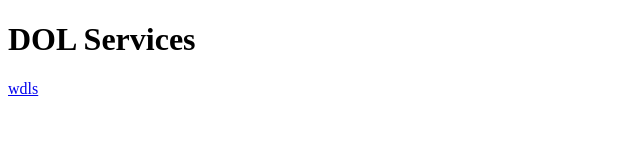
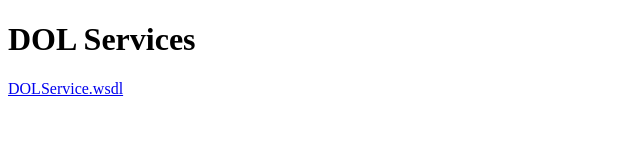
Before and after one commit to brianjosephwalters/DOLServices, a plain HTML site: page web/index.html in a window 1280 px wide. Shown: the whole page, without its empty margins (0-640 px from the left). Drawn offline with Linux system fonts and the light colour scheme.

Commit message:
Updated wsdl link

```diff
--- a/web/index.html
+++ b/web/index.html
@@ -1,9 +1,4 @@
 <!DOCTYPE html>
-<!--
-To change this license header, choose License Headers in Project Properties.
-To change this template file, choose Tools | Templates
-and open the template in the editor.
--->
 <html>
     <head>
         <title>DOL Services</title>
@@ -12,6 +7,6 @@ and open the template in the editor.
     </head>
     <body>
         <h1>DOL Services</h1>
-        <p><a href="./wsdls/">wdls</a></p>
+        <p><a href="./wsdls/DOLService.wsdl">DOLService.wsdl</a></p>
     </body>
 </html>
```
